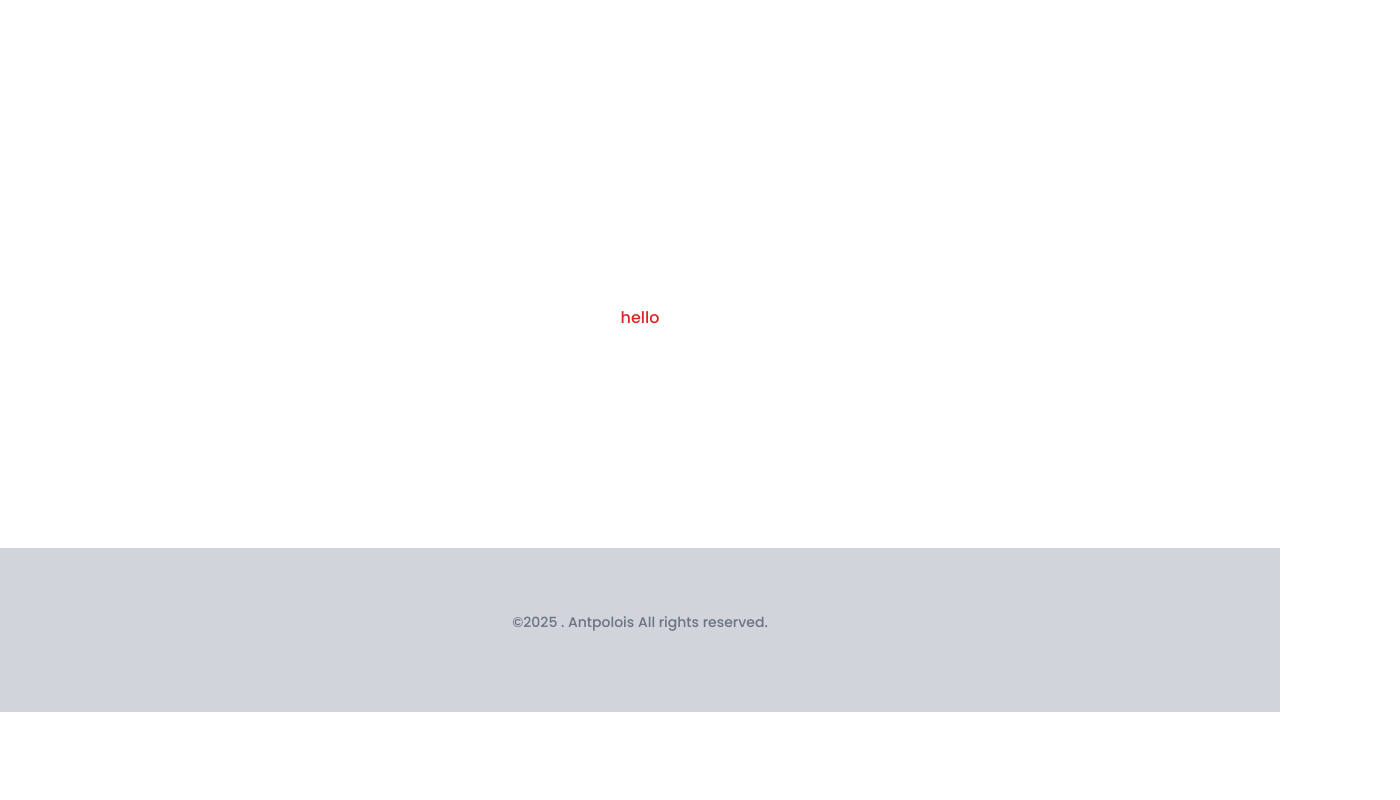
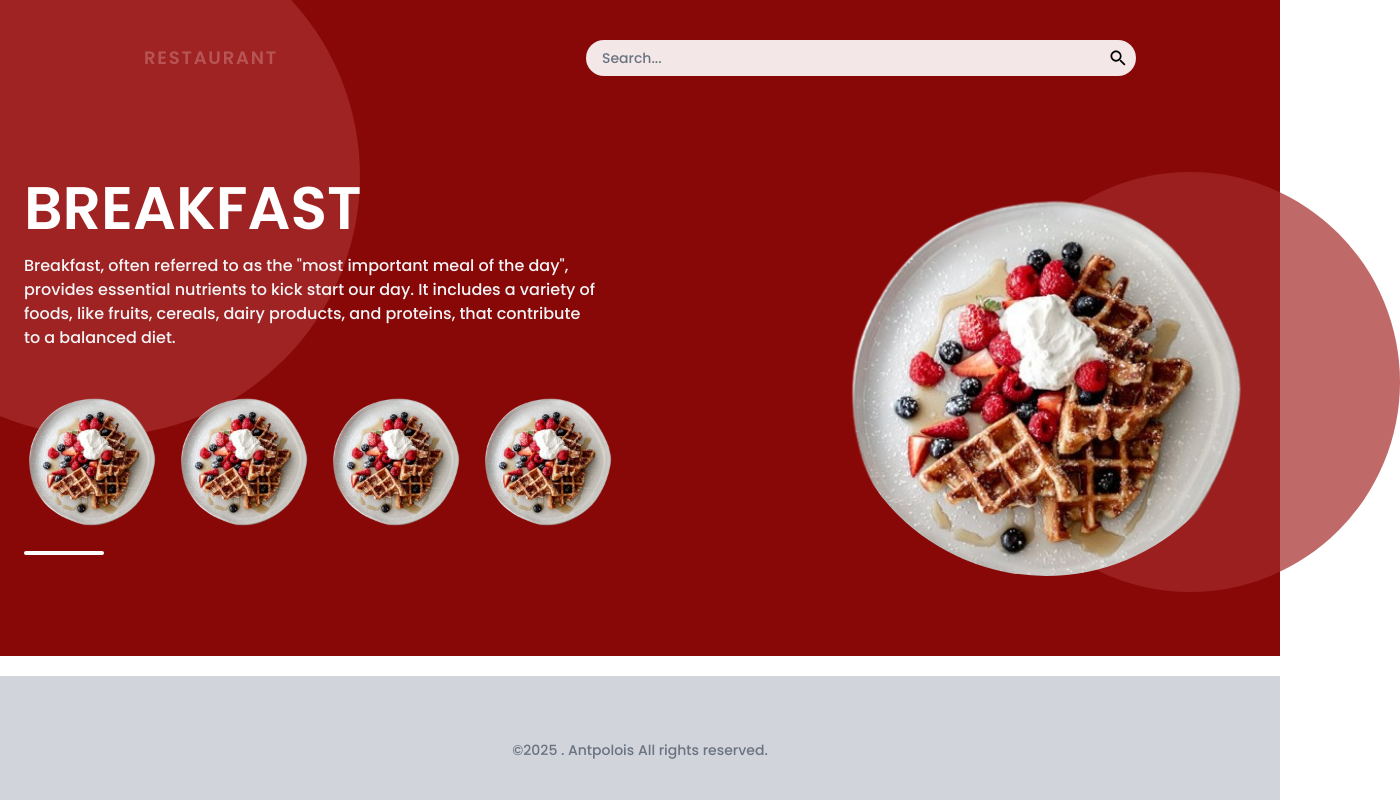
Before and after one commit to Aminulhoque01/Antopolis-frontend, a Next.js app: page / in a window 1280 px wide. Shown: the top 800 px of the page, 1400 px wide, since content can reach past the window. Built offline with nearby package versions, Linux system fonts and the light colour scheme.

Commit message:
hero section done

```diff
--- a/src/components/Pages/Home/HeroSection.tsx
+++ b/src/components/Pages/Home/HeroSection.tsx
@@ -1,18 +1,73 @@
 "use client";
 
-import Products from "../product/product";
+import React, { useState } from "react";
 
+import HERO_IMAGE from "../../../assets/image/resturent1.png";
 
+const HeroSection = () => {
+  const [active, setActive] = useState(0);
 
+  const thumbs = [HERO_IMAGE, HERO_IMAGE, HERO_IMAGE, HERO_IMAGE];
+  return (
+    <section className="bg-[#880808] relative">
+      <div className="absolute -left-40 -top-40 w-[520px] h-[520px] rounded-full bg-[#A52A2A] opacity-80 pointer-events-none"></div>
+      <div className="absolute right-[-120px] top-24 w-[420px] h-[420px] rounded-full bg-[#A52A2A] opacity-70 pointer-events-none"></div>
 
-export default function HeroSection() {
+      <div className="max-w-full mx-auto px-6 py-14 md:py-20 ">
+        <div className="flex flex-col-reverse md:flex-row items-center gap-6 md:gap-12">
+          {/* Left text column */}
+          <div className="w-full md:w-1/2">
+            <h1 className="relative text-5xl md:text-6xl font-semibold leading-tight mb-4 !text-white">
+              BREAKFAST
+            </h1>
+            <p className="text-sm md:text-base text-gray-100 max-w-xl relative">
+              Breakfast, often referred to as the "most important meal of the
+              day", provides essential nutrients to kick start our day. It
+              includes a variety of foods, like fruits, cereals, dairy products,
+              and proteins, that contribute to a balanced diet.
+            </p>
 
+            <div className="relative flex items-center gap-4">
+              {/* Thumbnails */}
+              {thumbs.map((item, i) => (
+                <div
+                  key={i}
+                  onClick={() => setActive(i)}
+                  className="w-30 h-30 rounded-full overflow-hidden cursor-pointer"
+                >
+                  <img
+                    src={item.src}
+                    alt={`thumb-${i}`}
+                    className="w-full h-full object-cover"
+                  />
+                </div>
+              ))}
 
-  return (
-    <div className="mt-20 flex flex-col items-center justify-center w-full  md:h-[420px] ">
-       <div>
-         <h1 className="text-red-600">hello</h1>
-       </div>
+              {/* Moving underline */}
+              <div
+                className="absolute h-1 md:w-20 bg-white rounded-full transition-all duration-300"
+                style={{
+                  bottom: "-1px",
+                  left: ` ${active * 175}px`,
+                }}
+              ></div>
+            </div>
+          </div>
+          {/* Right image column */}
+          <div className="w-full md:w-1/2 flex justify-center md:justify-end relative">
+            <div className=" w-[320px] h-[320px] md:w-[420px] md:h-[420px] rounded-full overflow-hidden    ">
+              <img
+                src={HERO_IMAGE.src}
+                alt="breakfast plate"
+                className="w-full h-full object-cover"
+              />
+
+            </div>
+          </div>
+        </div>
       </div>
+    </section>
   );
-}
+};
+
+export default HeroSection;
--- a/src/components/Shared/Navbar/Navbar.tsx
+++ b/src/components/Shared/Navbar/Navbar.tsx
@@ -1,29 +1,35 @@
 "use client";
 
-import { useSelector, useDispatch } from "react-redux";
-import { RootState } from "../../../redux/store";
+ import { IoMdSearch } from "react-icons/io";
 
-import { useRouter } from "next/navigation";
-import { LogOut } from "lucide-react";
-import Link from "next/link";
 
 const Navbar = () => {
-
-  const router = useRouter();
-
-  const handleLogout = () => {
-
-    router.push("/login");
-  };
 
 
 
   return (
-    <div className="    ">
-      <div className="w-full container flex justify-between items-center">
-        <Link href='/'><h1 className="text-xl font-bold text-white  ">Antopolis</h1></Link>
+    <div className="bg-[#880808] ">
 
-      </div>
+
+        <div className="container flex items-center justify-between pt-10 relative">
+          <div className=" text-lg font-semibold tracking-widest !text-white">RESTAURANT</div>
+          <div className="w-[550px]">
+            <label htmlFor="search" className="sr-only">Search</label>
+            <div className="relative">
+              <input
+                id="search"
+                placeholder="Search..."
+                className="w-full rounded-full py-2 px-4 text-sm bg-white bg-opacity-90 text-black placeholder-gray-500 focus:outline-none"
+              />
+              <button
+                aria-hidden
+                className="absolute right-2 top-1/2 -translate-y-1/2  "
+              >
+                <IoMdSearch className="text-[20px] text-black"/>
+              </button>
+            </div>
+          </div>
+        </div>
     </div>
   );
 };
```
Also changed, not shown: src/assets/image/resturent1.png (added).
